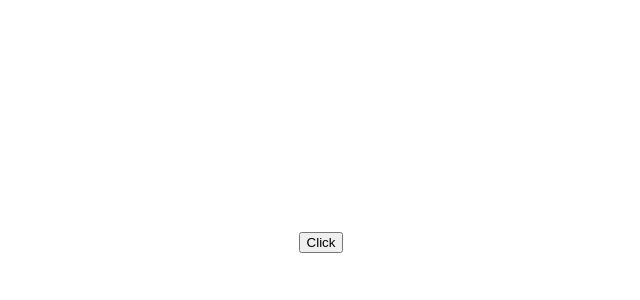
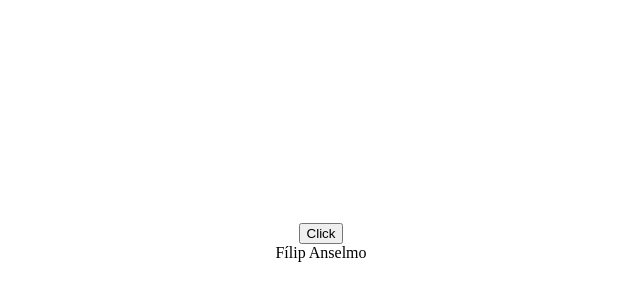
Before and after one commit to filipanselmo11/vue-app, a Vue app: page / in a window 1280 px wide. Shown: the part 166-466 px from the top of the page, without its empty margins (319-959 px from the left). Built offline with nearby package versions, Linux system fonts and the light colour scheme.

Commit message:
Métodos e prop computadas

```diff
--- a/src/App.vue
+++ b/src/App.vue
@@ -1,6 +1,11 @@
 <template>
   <div id="app">
-    <button>Click</button>
+    <button @click="fullNameComputed = 'Michael Morbius'">Click</button>
+    <!-- <span>{{ fullName() }}</span>
+    <span>{{ fullName() }}</span>
+    <span>{{ fullNameComputed }}</span> -->
+    <span>{{ fullNameComputed }}</span>
+    <!-- {{ count }} -->
   </div>
 </template>
 
@@ -8,14 +13,23 @@
 export default {
   name: "App",
   data: () => ({
-    count: {
-      x: 0,
+    count: 0,
+    firstName: "Fílip",
+    lastName: "Anselmo",
+  }),
+  computed: {
+    fullNameComputed: {
+      get() {
+        return `${this.firstName} ${this.lastName}`;
+      },
+      set(value) {
+        const [first, last ] = value.split(' ');
+        this.firstName = first;
+        this.lastName = last;
+
+      },
+      // return Math.random();
     },
-  }),
-  mounted() {
-    // this.y = 0;
-    // this.$set(this.count, "y", 1);
-    this.count = { ...this.count, ...{ a: 1, b: 2 } };
   },
 };
 </script>
```
